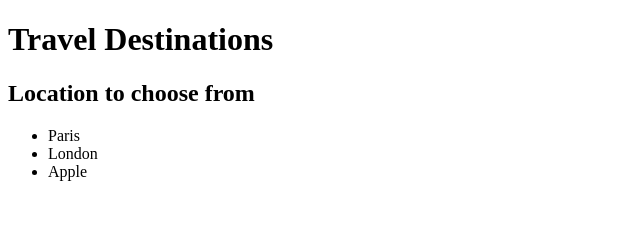
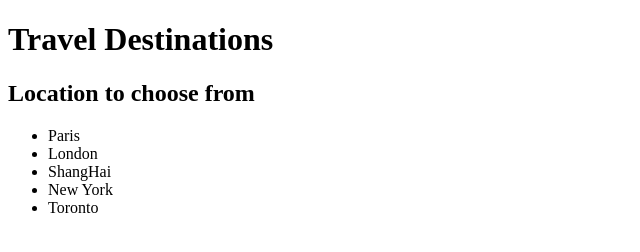
Before and after one commit to sui00012/mtm6201_week01Demo, a plain HTML site: page index.html in a window 1280 px wide. Shown: the whole page, without its empty margins (0-640 px from the left). Drawn offline with Linux system fonts and the light colour scheme.

Commit message:
add city name

```diff
--- a/index.html
+++ b/index.html
@@ -14,7 +14,9 @@
         <ul>
             <li>Paris</li>
             <li>London</li>
-            <li>Apple</li>
+            <li>ShangHai</li>
+            <li>New York</li>
+            <li>Toronto</li>
         </ul>
     </main>
     <footer>
```
